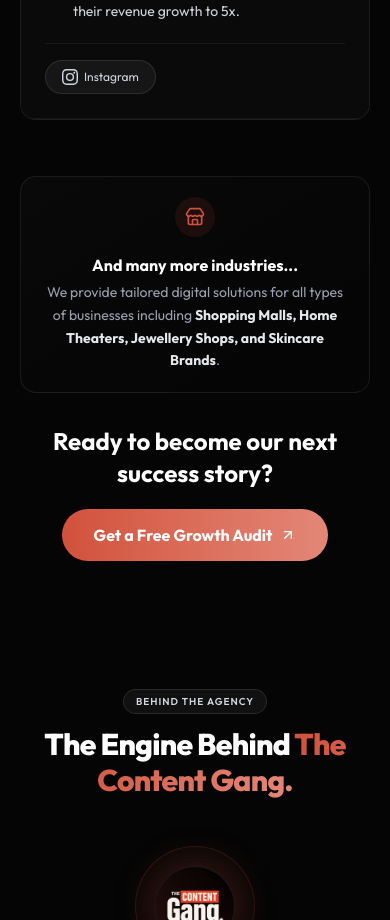
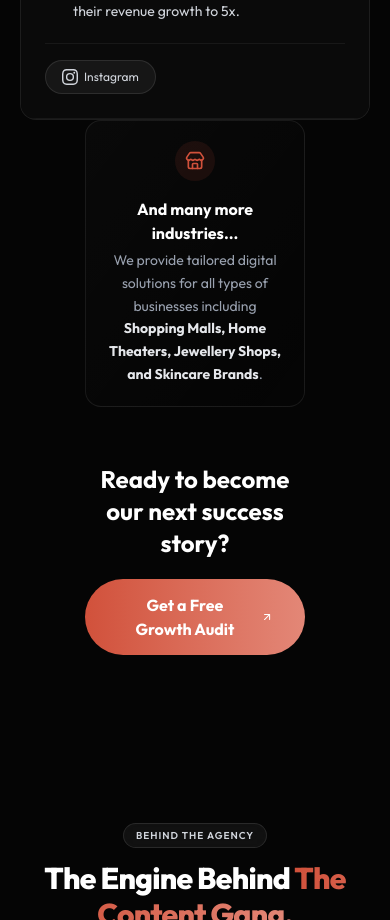
Before and after one commit to thecontentgang/thecontentgang, a React (Vite) app: page / in a window 390 px wide. Shown: the part 7920-8840 px from the top of the page. Built offline with nearby package versions, Linux system fonts and the light colour scheme.

Commit message:
all Chnaged Done

```diff
--- a/src/components/AboutSection.tsx
+++ b/src/components/AboutSection.tsx
@@ -155,7 +155,7 @@
         }
       `}</style>
 
-      <section id="about-us" className="relative w-full py-16 md:py-24 lg:py-32 bg-[#050505] text-white overflow-hidden max-w-[100vw]">
+      <section id="about-us" className="relative w-full py-16 md:py-24 lg:py-24 bg-[#050505] text-white overflow-hidden max-w-[100vw]">
 
         <div
           className="absolute top-1/2 left-1/2 -translate-x-1/2 -translate-y-1/2 w-[400px] sm:w-[500px] lg:w-[600px] h-[400px] sm:h-[500px] lg:h-[600px] rounded-full pointer-events-none z-0"
--- a/src/components/CaseStudiesSection.tsx
+++ b/src/components/CaseStudiesSection.tsx
@@ -401,7 +401,7 @@
   };
 
   return (
-    <section id="casestudies" className="relative w-full bg-[#050505] text-white py-16 sm:py-20 lg:py-24 overflow-hidden max-w-[100vw]">
+    <section id="casestudies" className="relative w-full bg-[#050505] text-white py-16 sm:py-20 lg:py-16 overflow-hidden max-w-[100vw]">
 
       <div className="absolute top-0 right-0 w-[400px] sm:w-[600px] lg:w-[800px] h-[400px] sm:h-[600px] lg:h-[800px] bg-[#D1513B]/5 blur-[120px] sm:blur-[150px] rounded-full pointer-events-none" />
 
@@ -583,8 +583,8 @@
       </div>
 
       {/* FOOTER */}
-      <div className="max-w-[550px] mx-auto px-5 sm:px-8 mt-14 sm:mt-16 relative z-10">
-        <div className="p-5 sm:p-6 rounded-2xl bg-gradient-to-br from-white/[0.02] to-transparent border border-white/[0.08] flex flex-col sm:flex-row items-center gap-4 justify-center text-center sm:text-left mb-8">
+      <div className="max-w-[350px] w-2/3 mx-auto px-5 sm:px-8 pb-10 sm:mt-16 relative z-10">
+        <div className="p-5 sm:p-6 rounded-2xl bg-gradient-to-br from-white/[0.02] to-transparent border border-white/[0.08] flex flex-col sm:flex-row items-center gap-4 justify-center text-center sm:text-left mb-14">
           <div className="w-10 h-10 rounded-full bg-[#D1513B]/10 flex items-center justify-center shrink-0">
             <Store className="w-5 h-5 text-[#D1513B]" />
           </div>
--- a/src/components/Navbar.tsx
+++ b/src/components/Navbar.tsx
@@ -52,7 +52,7 @@
     transition-all duration-500
     ${
       showNavPill
-        ? "bg-black/30 backdrop-blur-xl border-b border-white/5"
+        ? "bg-black/30 backdrop-blur-xl "
         : "bg-transparent border-b border-transparent"
     }
   `}
--- a/src/components/ServicesSection.tsx
+++ b/src/components/ServicesSection.tsx
@@ -183,7 +183,7 @@
     <section
       id="services"
       ref={sectionRef}
-      className="relative w-full py-12 sm:py-16 lg:py-30 bg-black text-white selection:bg-[#D1513B] selection:text-white overflow-hidden"
+      className="relative w-full py-12 sm:py-16 lg:pt-14 bg-black text-white selection:bg-[#D1513B] selection:text-white overflow-hidden"
     >
       <div className="max-w-[1400px] mx-auto px-4 sm:px-6 md:px-10 lg:px-16 relative w-full">
         <div className="grid grid-cols-1 lg:grid-cols-12 gap-y-8 lg:gap-x-16 xl:gap-x-24">
```
